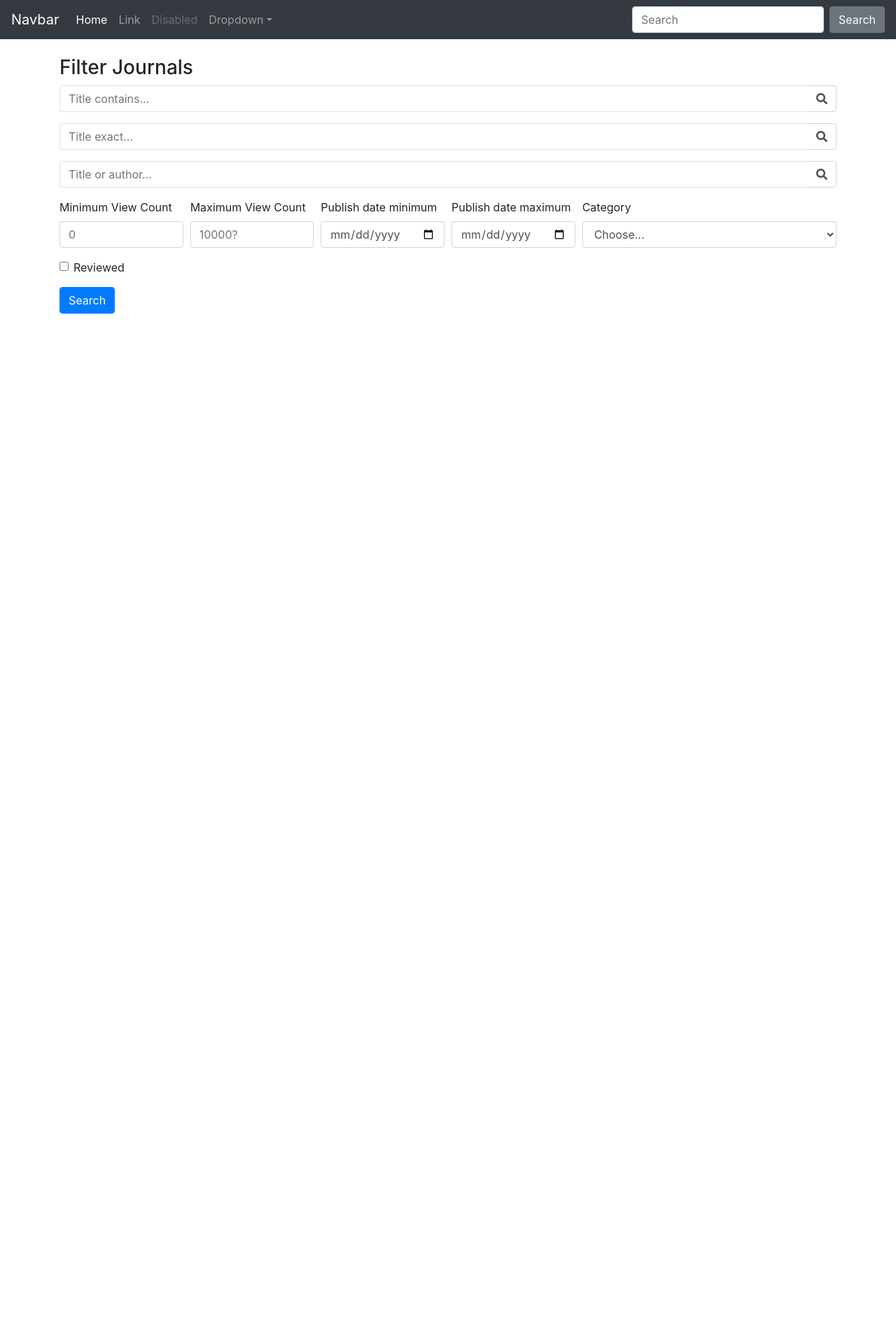
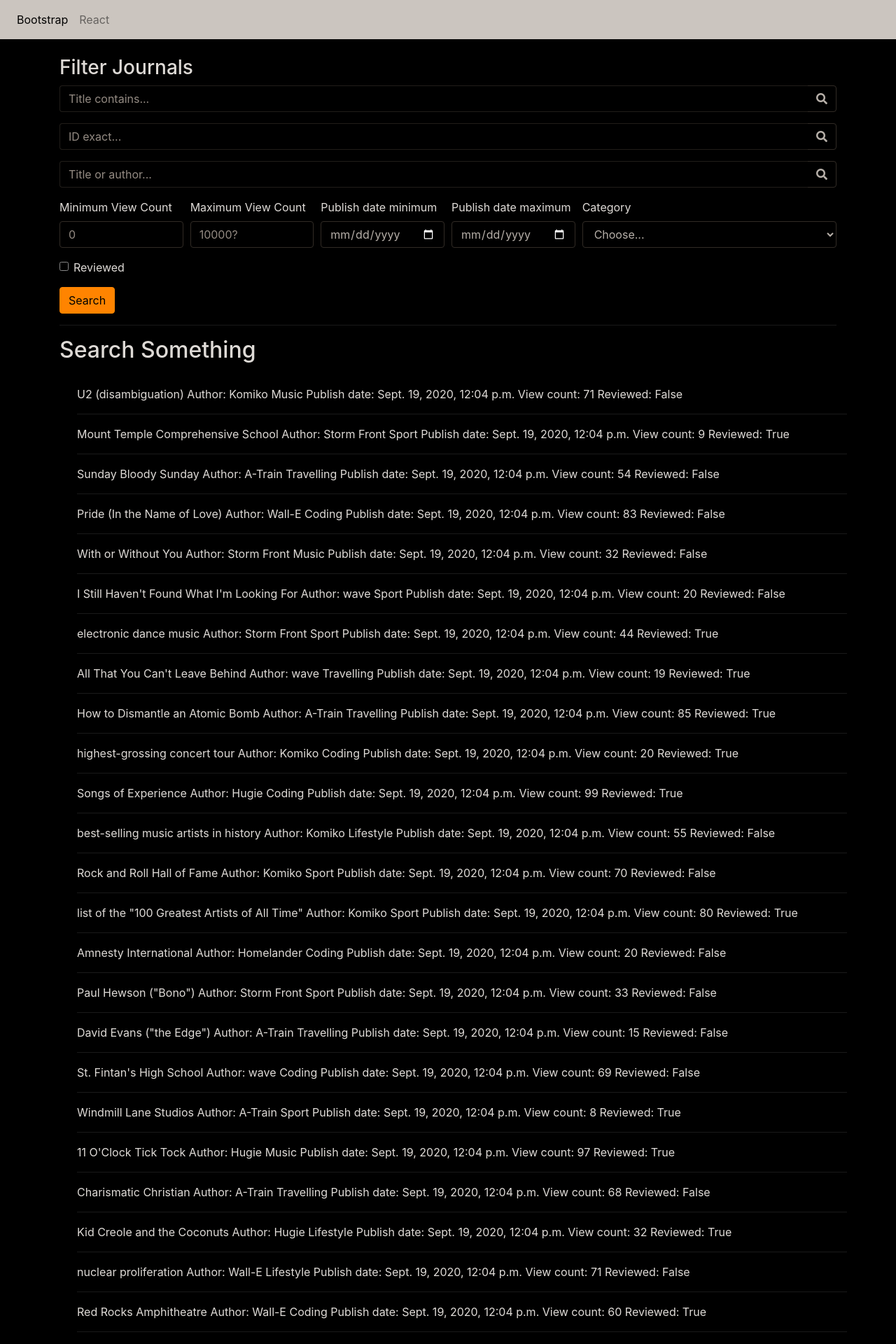
Before and after one commit to samirpatil2000/django_pratice, a Django app: page /filterform/ in a window 1280 px wide. Shown: the top 1920 px of the page at 70% size. Before the commit the page ends 448 px from the top, so only its background shows below. Run offline with Django 3.2, Linux system fonts and the light colour scheme; data comes from the database, SQL or seed files in the repository; both versions use the stored data as it was after the commit; parts of the project's set-up code (start-up, migrations or seed data) failed here and were passed over; some libraries are stand-ins or nearby versions.

Commit message:
filter is added can it is working properly 😎😎

```diff
--- a/uttu/djfilter/static/djfilter/template.css
+++ b/uttu/djfilter/static/djfilter/template.css
@@ -1,3 +1,7 @@
 body {
    margin-top: 5rem;
  }
+
+ ul {
+   list-style-type: none;
+ }
--- a/uttu/djfilter/templates/djfilter/bootstrap_form.html
+++ b/uttu/djfilter/templates/djfilter/bootstrap_form.html
@@ -5,45 +5,23 @@
     <meta charset="utf-8">
     <meta name="viewport" content="width=device-width, initial-scale=1, shrink-to-fit=no">
     <meta name="description" content="">
-     <title>Starter Template · Bootstrap</title>
+    <title>Filter Form</title>
     <link rel="stylesheet" href="https://stackpath.bootstrapcdn.com/bootstrap/4.3.1/css/bootstrap.min.css" integrity="sha384-ggOyR0iXCbMQv3Xipma34MD+dH/1fQ784/j6cY/iJTQUOhcWr7x9JvoRxT2MZw1T" crossorigin="anonymous">
     <link rel="stylesheet" href="{% static 'djfilter/template.css' %}">
-
-<!--     <link rel="stylesheet" href="{% static 'djfilter/dark.css' %}">-->
-
+    <link rel="stylesheet" href="{% static 'djfilter/dark.css' %}">
     <link rel="stylesheet" href="https://use.fontawesome.com/releases/v5.8.1/css/all.css" integrity="sha384-50oBUHEmvpQ+1lW4y57PTFmhCaXp0ML5d60M1M7uH2+nqUivzIebhndOJK28anvf" crossorigin="anonymous">
   </head>
   <body>
     <nav class="navbar navbar-expand-md navbar-dark bg-dark fixed-top">
-         <a class="navbar-brand" href="#">Navbar</a>
-         <button class="navbar-toggler" type="button" data-toggle="collapse" data-target="#navbarsExampleDefault" aria-controls="navbarsExampleDefault" aria-expanded="false" aria-label="Toggle navigation">
-             <span class="navbar-toggler-icon"></span>
-         </button>
-
         <div class="collapse navbar-collapse" id="navbarsExampleDefault">
             <ul class="navbar-nav mr-auto">
               <li class="nav-item active">
-                 <a class="nav-link" href="#">Home <span class="sr-only">(current)</span></a>
+                  <a class="nav-link" href="#">Bootstrap</a>
               </li>
               <li class="nav-item">
-                 <a class="nav-link" href="#">Link</a>
-             </li>
-             <li class="nav-item">
-                 <a class="nav-link disabled" href="#" tabindex="-1" aria-disabled="true">Disabled</a>
-             </li>
-             <li class="nav-item dropdown">
-                 <a class="nav-link dropdown-toggle" href="#" id="dropdown01" data-toggle="dropdown" aria-haspopup="true" aria-expanded="false">Dropdown</a>
-                 <div class="dropdown-menu" aria-labelledby="dropdown01">
-                 <a class="dropdown-item" href="#">Action</a>
-                 <a class="dropdown-item" href="#">Another action</a>
-                 <a class="dropdown-item" href="#">Something else here</a>
-                 </div>
+                  <a class="nav-link" href="#">React</a>
               </li>
             </ul>
-             <form class="form-inline my-2 my-lg-0">
-             <input class="form-control mr-sm-2" type="text" placeholder="Search" aria-label="Search">
-             <button class="btn btn-secondary my-2 my-sm-0" type="submit">Search</button>
-             </form>
         </div>
     </nav>
 
@@ -54,7 +32,7 @@
         <div class="form-row">
             <div class="form-group col-12">
                 <div class="input-group">
-                 <input class="form-control py-2 border-right-0 border" type="search" placeholder="Title contains..." />
+                    <input class="form-control py-2 border-right-0 border" type="search" name="title_contains" placeholder="Title contains..." />
                     <span class="input-group-append">
                         <div class="input-group-text bg-transparent">
                             <i class="fa fa-search"></i>
@@ -66,7 +44,7 @@
         <div class="form-row">
             <div class="form-group col-12">
                 <div class="input-group">
-                 <input class="form-control py-2 border-right-0 border" type="search" placeholder="Title exact..." />
+                    <input class="form-control py-2 border-right-0 border" type="search" name="id_exact" placeholder="ID exact..." />
                     <span class="input-group-append">
                         <div class="input-group-text bg-transparent">
                             <i class="fa fa-search"></i>
@@ -78,7 +56,7 @@
         <div class="form-row">
             <div class="form-group col-12">
                 <div class="input-group">
-                 <input class="form-control py-2 border-right-0 border" type="search" placeholder="Title or author..." />
+                    <input class="form-control py-2 border-right-0 border" type="search" name="title_or_author" placeholder="Title or author..." />
                     <span class="input-group-append">
                         <div class="input-group-text bg-transparent">
                             <i class="fa fa-search"></i>
@@ -90,23 +68,23 @@
         <div class="form-row">
           <div class="form-group col-md-2 col-lg-2">
             <label for="viewCountMin">Minimum View Count</label>
-       <input type="number" min=0 class="form-control" id="viewCountMin" placeholder="0">
+            <input type="number" min=0 class="form-control" id="viewCountMin" placeholder="0" name="view_count_min">
           </div>
           <div class="form-group col-md-2 col-lg-2">
             <label for="viewCountMax">Maximum View Count</label>
-       <input type="number" min=0 class="form-control" id="viewCountMax" placeholder="10000?">
+            <input type="number" min=0 class="form-control" id="viewCountMax" placeholder="10000?" name="view_count_max">
           </div>
           <div class="form-group col-md-2 col-lg-2">
             <label for="publishDateMin">Publish date minimum</label>
-       <input type="date" class="form-control" id="publishDateMin" >
+            <input type="date" class="form-control" id="publishDateMin" name="date_min">
           </div>
           <div class="form-group col-md-2 col-lg-2">
             <label for="publishDateMax">Publish date maximum</label>
-       <input type="date" class="form-control" id="publishDateMax" >
+            <input type="date" class="form-control" id="publishDateMax" name="date_max">
           </div>
           <div class="form-group col-md-4">
             <label for="category">Category</label>
-       <select id="category" class="form-control">
+            <select id="category" class="form-control" name="category">
               <option selected>Choose...</option>
               <option>...</option>
             </select>
@@ -114,7 +92,7 @@
         </div>
         <div class="form-group">
           <div class="form-check">
-       <input class="form-check-input" type="checkbox" id="reviewed">
+            <input class="form-check-input" type="checkbox" id="reviewed" name="reviewed">
             <label class="form-check-label" for="reviewed">
               Reviewed
             </label>
@@ -123,7 +101,37 @@
         <button type="submit" class="btn btn-primary">Search</button>
       </form>
 
-     </main><!-- /.container -->
+      <hr />
+
+        {% if which_query %}
+                <h2>Your Search : {{which_query}}</h2>
+        {% else %}
+                <h2>Search Something</h2>
+        {% endif %}
+        <br>
+
+      <div class="row">
+        <ul>
+          {% for journal in queryset %}
+            <li>
+              {{ journal.title }}
+              <span>Author: {{ journal.author.name }}</span>
+              <span>
+                {% for cat in journal.categories.all %}
+                  {{ cat }}
+                {% endfor %}
+              </span>
+              <span>Publish date: {{ journal.publish_date }}</span>
+              <span>View count: {{ journal.views }}</span>
+              <span>Reviewed: {{ journal.reviewed }}</span>
+            </li>
+            <hr />
+          {% endfor %}
+        </ul>
+      </div>
+
+    </main>
+
 <script src="https://code.jquery.com/jquery-3.3.1.slim.min.js" integrity="sha384-q8i/X+965DzO0rT7abK41JStQIAqVgRVzpbzo5smXKp4YfRvH+8abtTE1Pi6jizo" crossorigin="anonymous"></script>
 <script src="https://cdnjs.cloudflare.com/ajax/libs/popper.js/1.14.7/umd/popper.min.js" integrity="sha384-UO2eT0CpHqdSJQ6hJty5KVphtPhzWj9WO1clHTMGa3JDZwrnQq4sF86dIHNDz0W1" crossorigin="anonymous"></script>
 <script src="https://stackpath.bootstrapcdn.com/bootstrap/4.3.1/js/bootstrap.min.js" integrity="sha384-JjSmVgyd0p3pXB1rRibZUAYoIIy6OrQ6VrjIEaFf/nJGzIxFDsf4x0xIM+B07jRM" crossorigin="anonymous"></script>
--- a/uttu/djfilter/views.py
+++ b/uttu/djfilter/views.py
@@ -1,5 +1,47 @@
 from django.shortcuts import render
+from .models import Journal,Author,Category
+# Create your views here.
+from django.db.models import Q
 
-# Create your views here.
 def BootstrapFilterView(request):
-    return render(request, "djfilter/bootstrap_form.html", {})
+    empty_string = ''
+    which_query=''
+    qs = Journal.objects.all()
+    title_contains_query = request.GET.get('title_contains')
+    id_exact_query = request.GET.get('id_exact')
+    title_or_author_query = request.GET.get('title_or_author')
+
+
+    if title_contains_query != empty_string and title_contains_query is not None:
+        qs = qs.filter(title__icontains=title_contains_query)
+
+        which_query+=title_contains_query
+
+        ''' {1}_icontains IS METHOD TO SEARCH {1} FIELD IN "Journal" MODEL'''
+
+
+    elif id_exact_query != empty_string and id_exact_query is not None:
+        qs = qs.filter(id=id_exact_query)
+
+        which_query+=id_exact_query
+
+
+    elif title_or_author_query != empty_string and title_or_author_query is not None:
+
+        # Q IS USED FOR SEARCHING IN MORE THEN ONE MODEL FIELDS
+        qs = qs.filter(Q(title__icontains=title_or_author_query) | Q(author__name__icontains=title_or_author_query)).distinct()
+
+        which_query+=title_or_author_query
+
+
+        ''' ".distinct" is used if query is found in both of the filter then it will return only one query'''
+
+        ''' {1}_{2}_icontains IS METHOD TO SEARCH {2} FIELD FROM MODEL {1} WHICH IS ASSOCIATED WITH "Journal" MODAL '''
+
+
+    context = {
+        'queryset': qs,
+        'which_query':which_query
+    }
+
+    return render(request, "djfilter/bootstrap_form.html", context)
```
Also changed, not shown: uttu/db.sqlite3. Lines whose indentation alone changed are shown as unchanged.
